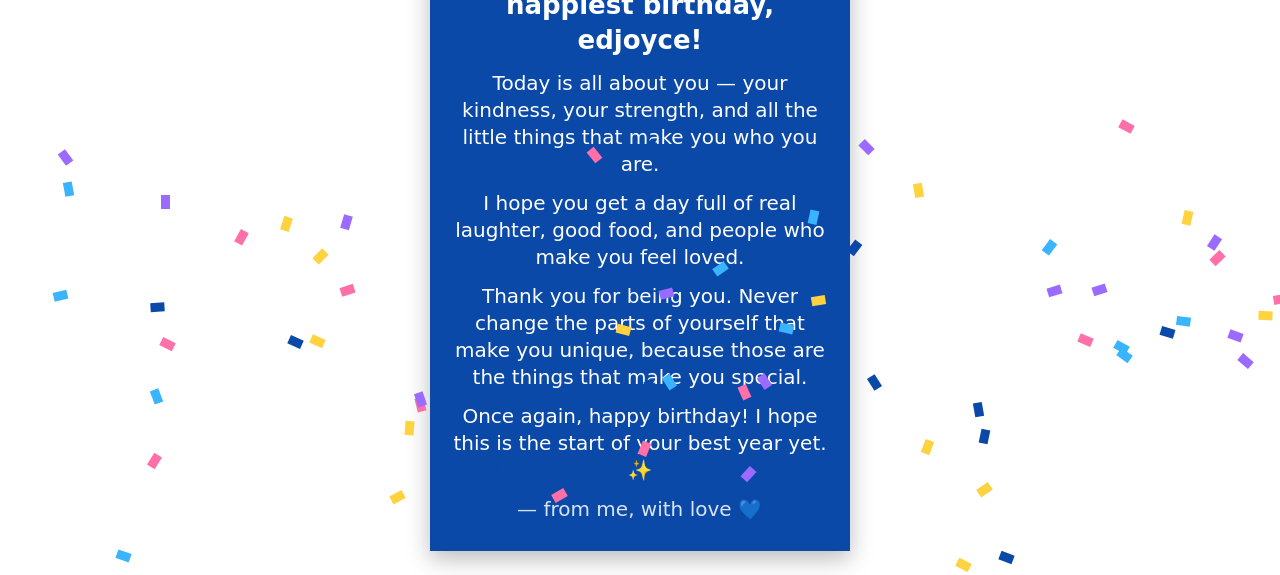
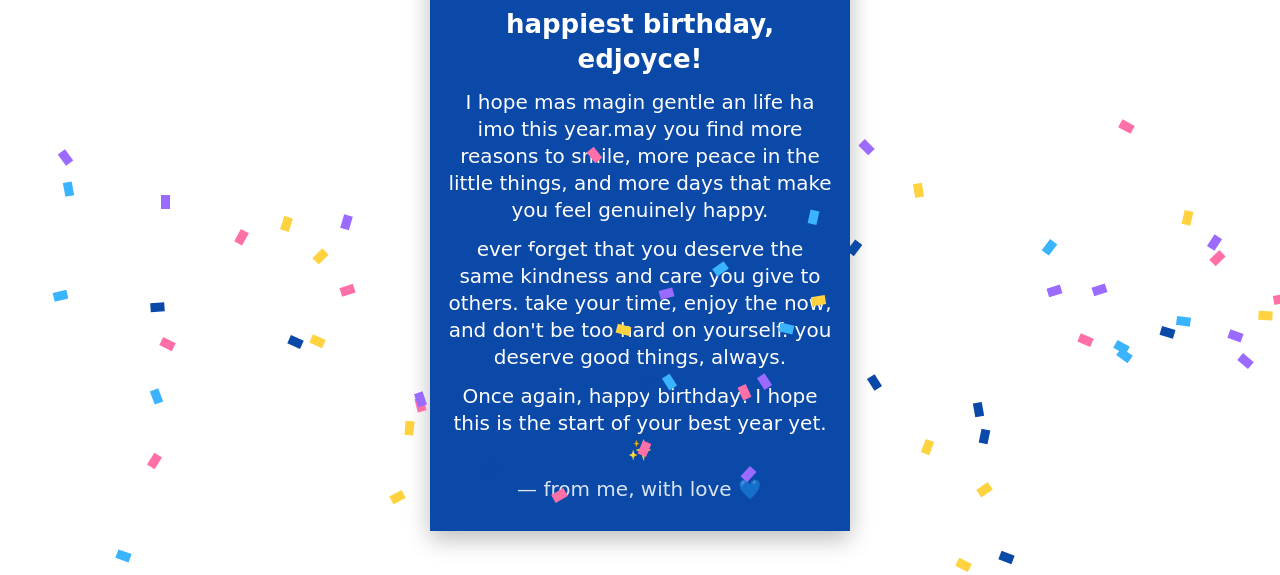
Before and after one commit to rafaelbardaje1-max/reyshel, a plain HTML site: page index.html in a window 1280 px wide. Both pictures are taken after a click on the button "Open the letter". Shown: the part 225-800 px from the top of the page. Drawn offline with Linux system fonts and the light colour scheme; a web font is replaced by a local one.

Commit message:
Update index.html

```diff
--- a/index.html
+++ b/index.html
@@ -50,9 +50,8 @@ body{background:#fff;font-family:'Gaegu',cursive;color:#2b2226;display:flex;alig
       <label class="photo" title="Add a photo"><span id="ph" style="display:block;width:100%;height:100%"><svg viewBox="0 0 100 100" width="100%" height="100%" aria-label="avatar"><rect width="100" height="100" fill="#f7c6dc"/><path d="M24 54C20 20 80 20 76 54L80 84C70 88 66 82 66 82L34 82C34 82 30 88 20 84Z" fill="#3a2418"/><rect x="45" y="70" width="10" height="14" fill="#efc3a6"/><path d="M16 100C16 80 84 80 84 100Z" fill="#ffd23f"/><ellipse cx="50" cy="56" rx="19" ry="21" fill="#f6d2b8"/><path d="M31 50C34 32 66 32 69 50C60 43 44 41 31 50Z" fill="#3a2418"/><circle cx="43" cy="57" r="2.2" fill="#2b2226"/><circle cx="57" cy="57" r="2.2" fill="#2b2226"/><circle cx="38" cy="64" r="4" fill="#f4a1b5" opacity=".6"/><circle cx="62" cy="64" r="4" fill="#f4a1b5" opacity=".6"/><path d="M44 67Q50 72 56 67" stroke="#2b2226" stroke-width="2" fill="none" stroke-linecap="round"/><polygon points="50,6 38,34 62,34" fill="#ff6fa8"/><ellipse cx="50" cy="34" rx="13" ry="3" fill="#ffd23f"/><circle cx="50" cy="6" r="4" fill="#ffd23f"/></svg></span><input id="file" type="file" accept="image/*" hidden></label>
       <div class="row">🎂 🎁</div>
       <div class="title">happiest birthday, <span class="nameFill">edjoyce</span>!</div>
-      <p>Today is all about you — your kindness, your strength, and all the little things that make you who you are.</p>
-      <p>I hope you get a day full of real laughter, good food, and people who make you feel loved.</p>
-      <p>Thank you for being you. Never change the parts of yourself that make you unique, because those are the things that make you special.</p>
+      <p>I hope mas magin gentle an life ha imo this year.may you find more reasons to smile, more peace in the little things, and more days that make you feel genuinely happy.</p>
+      <p>ever forget that you deserve the same kindness and care you give to others. take your time, enjoy the now, and don't be too hard on yourself. you deserve good things, always.</p>
       <p>Once again, happy birthday! I hope this is the start of your best year yet. ✨</p>
       <p style="margin:0;opacity:.85">— from me, with love 💙</p>
     </div>
```
